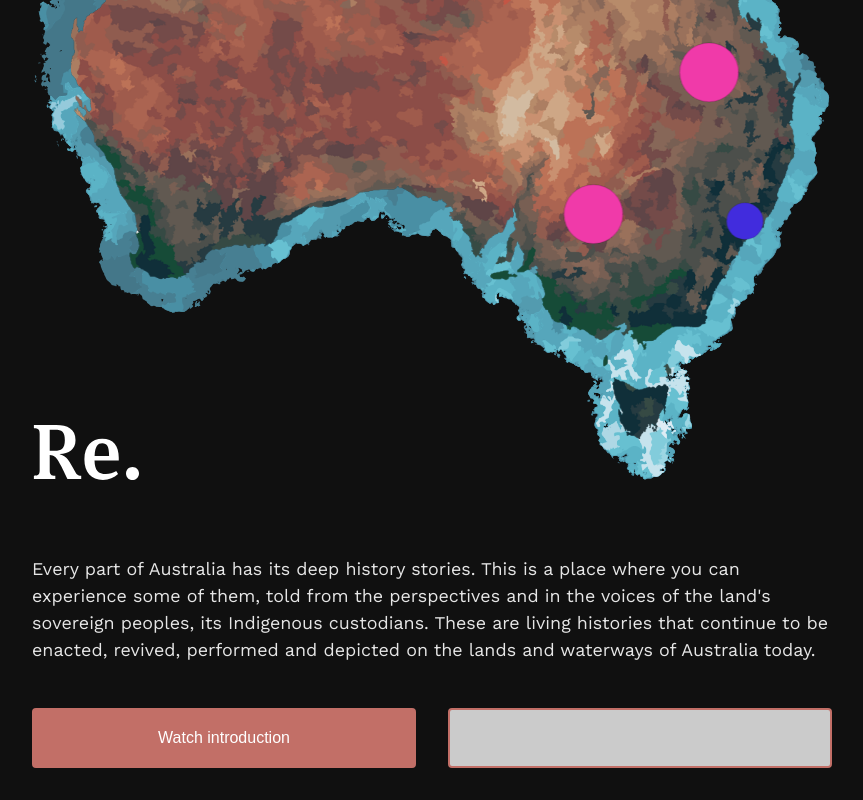
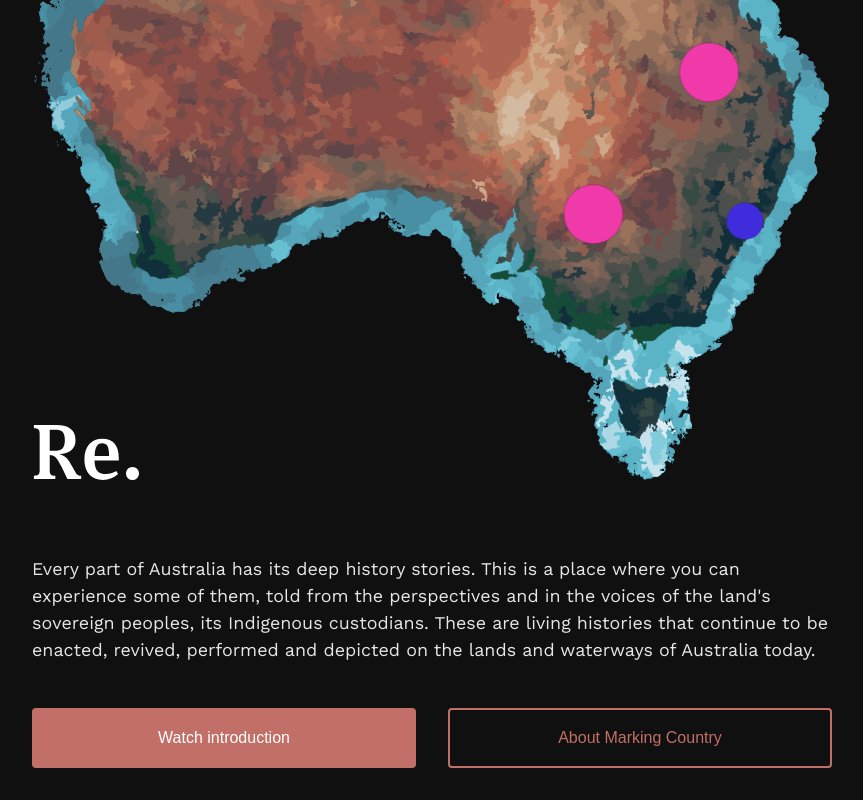
Before and after one commit to ladyofcode/marking-country, a SvelteKit app: page / in a window 1280 px wide. Shown: the part 444-1244 px from the top of the page, without its empty margins (208-1071 px from the left). Built offline with nearby package versions, Linux system fonts and the light colour scheme.

Commit message:
Add video to homepage

```diff
--- a/src/routes/+page.svelte
+++ b/src/routes/+page.svelte
@@ -2,6 +2,8 @@
     import { base } from "$app/paths";
     import Map from "$lib/components/Map.svelte";
     import Modal from "$lib/layout/Modal.svelte";
+
+    let video = "/videos/Introduction.webm";
 
     let showModal = false;
 </script>
@@ -33,10 +35,12 @@
         on:click={() => {
           goto(`${base}/about/`);
         }}
-      >
+      >About Marking Country</button>
       <Modal bind:showModal>
         <h2 slot="header">
-          modal
+          <video autoPlay controls>
+            <source src={video} />
+          </video>
         </h2>
       </Modal>
     </div>
@@ -94,15 +98,15 @@ width: 100%;
   flex-direction: column;
 }
 
-.home-buttons button:first-child {
+.home-buttons button:first-of-type{
     background-color: var(--color-terracotta);
     margin-right: 2rem;
     color: #ffffff;
   }
 
-  .home-buttons button:last-child {
-    background-color: var(--color-bg-light);
-    color: var(--color-terracotta);
+  .home-buttons button:last-of-type {
+    background-color: transparent !important;
+    color: var(--color-terracotta) !important;
   }
 
   .home-buttons button:last-child:hover a {
--- a/svelte.config.js
+++ b/svelte.config.js
@@ -18,7 +18,10 @@ const config = {
 		}),
 		paths: {
 			base: '/marking-country'
-		}
+		},
+		// alias: {
+		// 	@static: "src/components",
+		//   },
 	}
 };
 
```
Also changed, not shown: 1 other file (tests, documents, lock files or other folders).
